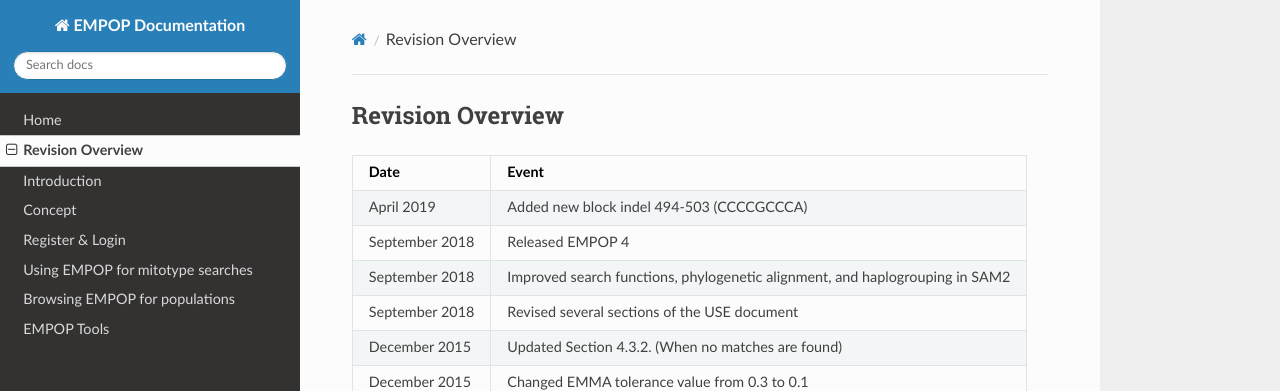
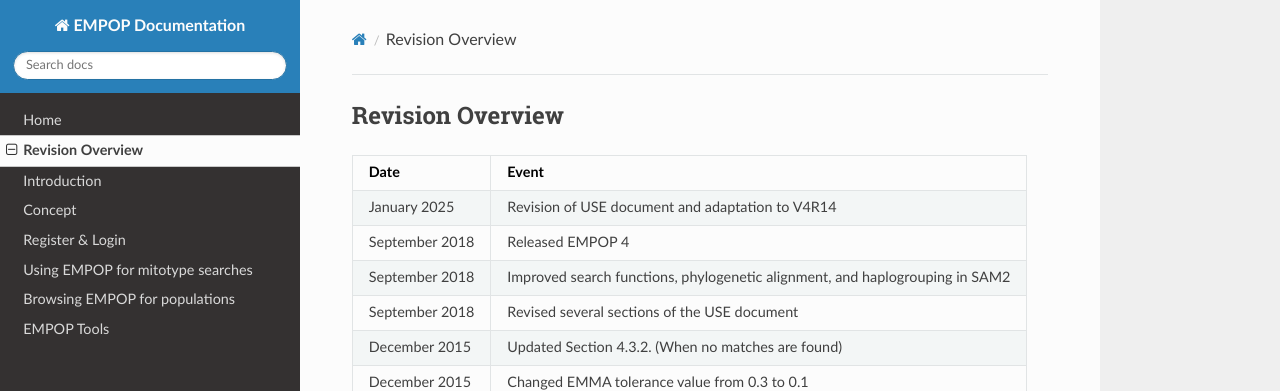
Before and after one commit to gmitirol/empop-use, an MkDocs documentation site: the page built from docs/revisions.md, in a window 1280 px wide. Shown: the top 391 px of the page. Built offline with MkDocs 1.6.1, drawn with Linux system fonts in a browser that asks for light colours; nearby versions of some CDN libraries.

Commit message:
Update revisions.md

```diff
--- a/docs/revisions.md
+++ b/docs/revisions.md
@@ -1,7 +1,7 @@
 ## **Revision Overview**
 | Date | Event |
 |---|---|
-| April 2019 | Added new block indel 494-503 (CCCCGCCCA) |
+| January 2025 | Revision of USE document and adaptation to V4R14 |
 | September 2018 | Released EMPOP 4 |
 | September 2018 | Improved search functions, phylogenetic alignment, and haplogrouping in SAM2 |
 | September 2018 | Revised several sections of the USE document |
```
